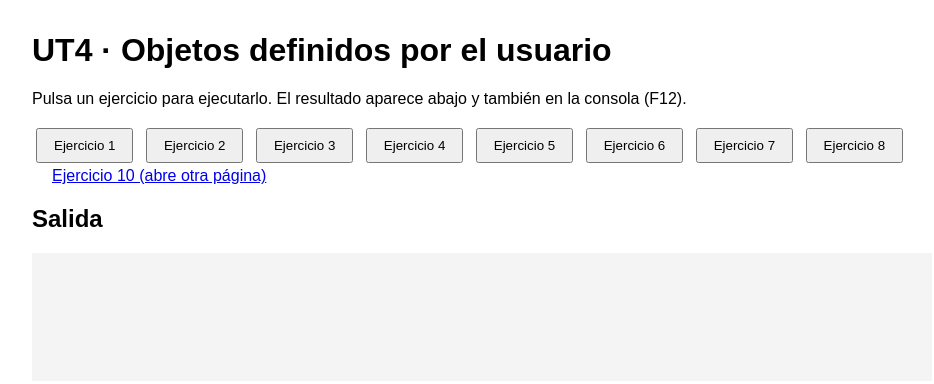
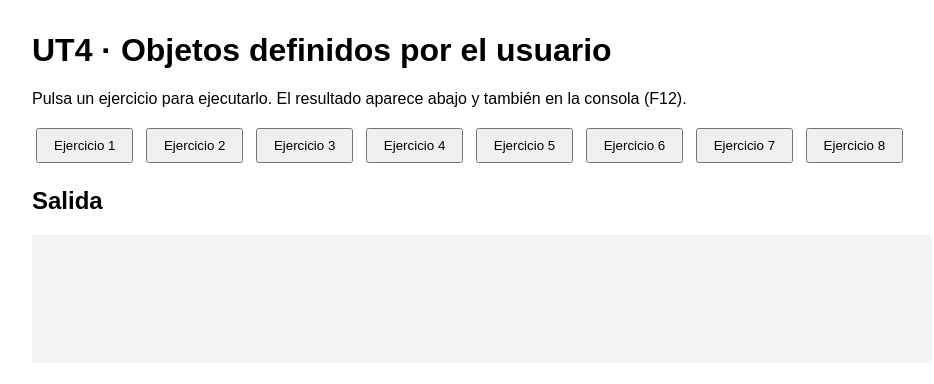
Before and after one commit to DaniRZ10/ut4-objetos, a plain HTML site: page index.html in a window 1280 px wide. Shown: the whole page, without its empty margins (158-1092 px from the left). Drawn offline with Linux system fonts and the light colour scheme.

Commit message:
Retira el ejercicio 10 (el profesor lo deja para más adelante)

```diff
--- a/index.html
+++ b/index.html
@@ -52,7 +52,6 @@
         <button type="button" data-ejercicio="6">Ejercicio 6</button>
         <button type="button" data-ejercicio="7">Ejercicio 7</button>
         <button type="button" data-ejercicio="8">Ejercicio 8</button>
-        <a href="ejercicio10/saludo.html">Ejercicio 10 (abre otra página)</a>
     </nav>
 
     <h2 id="titulo-salida">Salida</h2>
```
Also changed, not shown: ejercicio10/hija.html (deleted), ejercicio10/saludo.html (deleted), ejercicio10/saludo.js (deleted).
